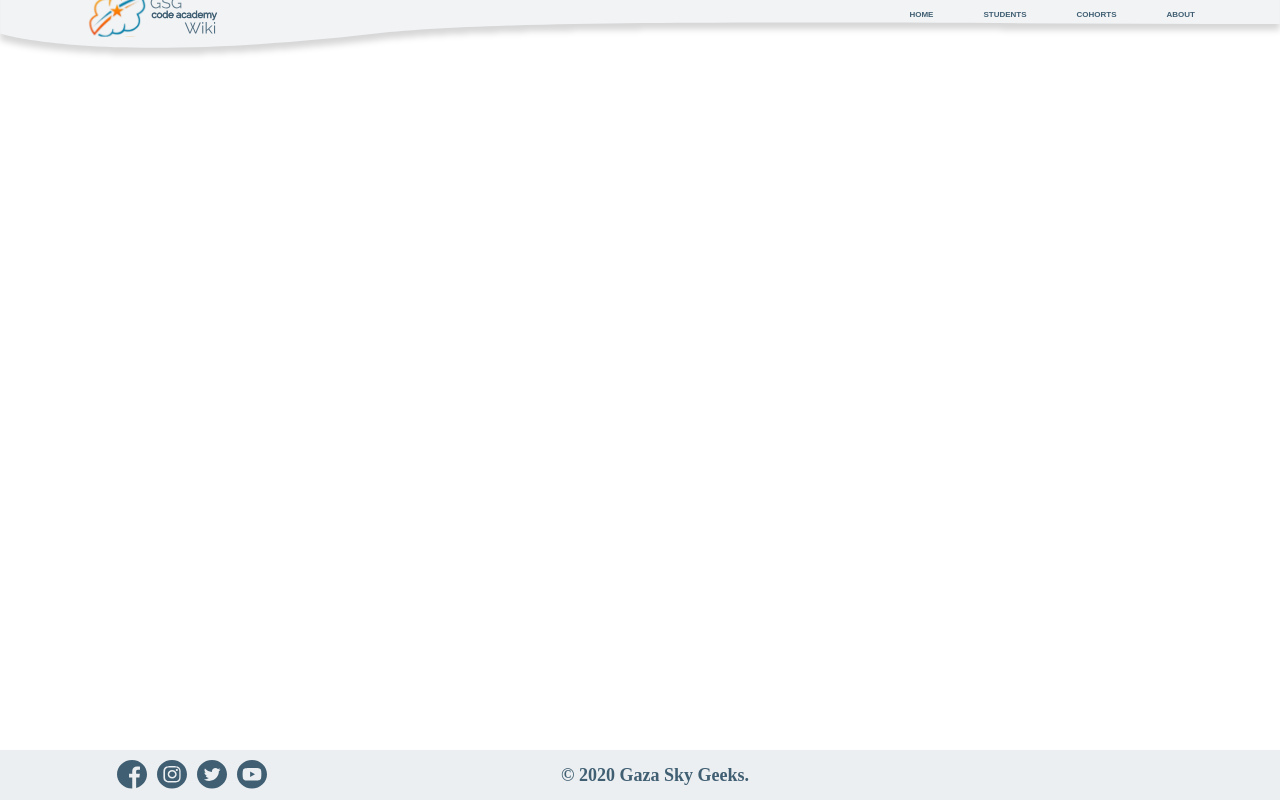
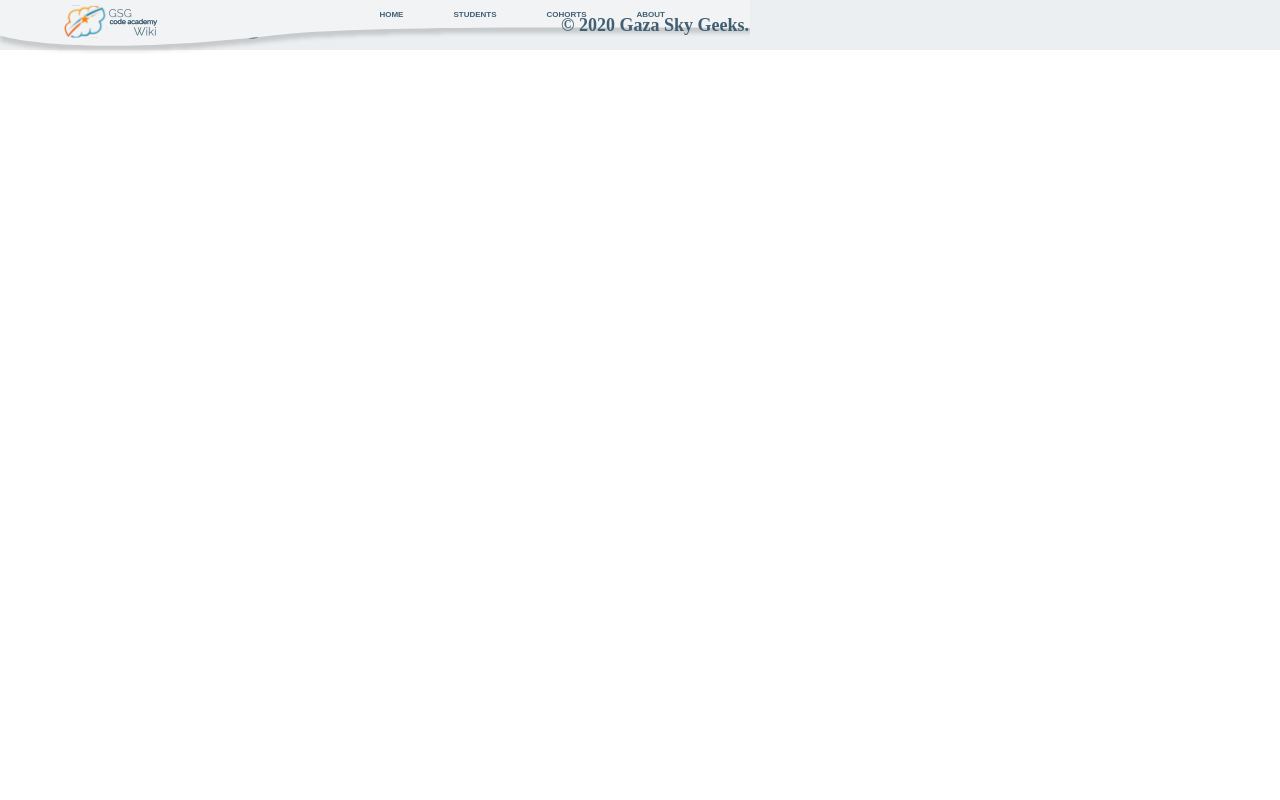
Before and after one commit to GSG-K3/code-academy-wiki, a React (Create React App) app in the folder client/: page / in a window 1280 px wide. Built offline with nearby package versions, Linux system fonts and the light colour scheme.

Commit message:
delete position in css #94

```diff
--- a/client/src/SharedComponents/Footer/Footer.css
+++ b/client/src/SharedComponents/Footer/Footer.css
@@ -1,6 +1,5 @@
 .main-footer {
   display: flex;
-  position: fixed;
   bottom: 0px;
   left: 0;
   width: 100%;
@@ -18,7 +17,7 @@
   display: flex;
   justify-content: space-between;
 }
-.icon-img{
+.icon-img {
   width: 30px;
 }
 .footer-text {
--- a/client/src/SharedComponents/NavBar/NavBar.css
+++ b/client/src/SharedComponents/NavBar/NavBar.css
@@ -30,21 +30,20 @@ body {
   color: #405f73;
 }
 .nav_btn:hover {
-  color: orangered;
+  color: #f29422;
+}
+
+.header {
+  position: fixed;
 }
 
 .nav_bar {
+  width: 750px;
   background-position: left;
   background-repeat: no-repeat;
   background-size: cover;
   height: 80px;
   background-image: url(navbar.svg);
-}
-
-.logo {
-  padding: 0px 0px 0px 30px;
-  height: 90px;
-  width: 120px;
 }
 
 .drop_down {
@@ -63,6 +62,5 @@ body {
   font-size: 9px;
 }
 .menu_items:hover {
-  color: orangered;
-  /* background-color: #f1f3f5; */
+  color: #f29422;
 }
--- a/client/src/SharedComponents/NavBar/NavBar.js
+++ b/client/src/SharedComponents/NavBar/NavBar.js
@@ -3,7 +3,7 @@ import "./NavBar.css";
 
 function NavBar(props) {
   return (
-    <nav>
+    <nav className="header">
       <div className="nav_bar">
         <div>
           <ul className="list ">
```
